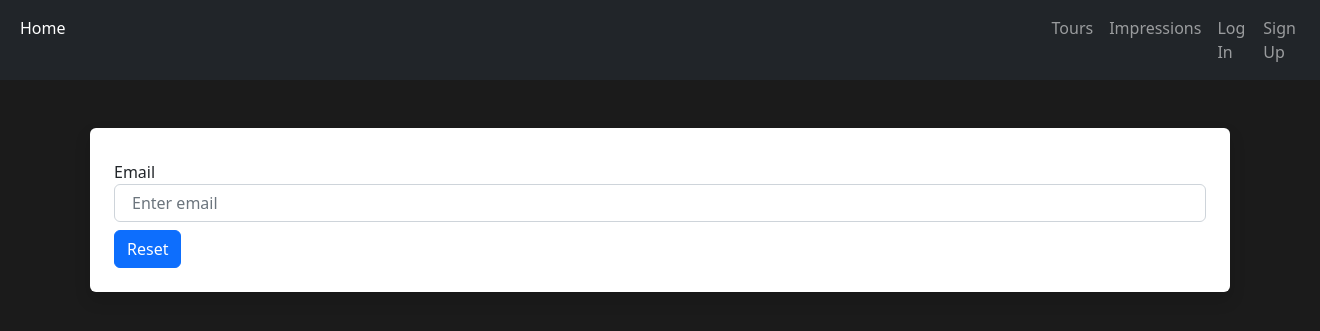
After one commit to qristinius/TravelGeorgia, a Flask app: page /forgot_password in a window 1320 px wide. The commit adds this page. Shown: the top 331 px of the page. Run offline with Flask 2, Linux system fonts and the light colour scheme.

Commit message:
add reset password

```diff
--- a/app/__init__.py
+++ b/app/__init__.py
@@ -2,7 +2,7 @@ from flask import Flask
 from app.config import Config
 from app.views.main.routes import main_blueprint
 from app.views.authentication.routes import authentication_Blueprint
-from app.extensions import db, migrate,login_manager
+from app.extensions import db, migrate,login_manager, mail
 from app.commands import init_db
 from app.models.user import User
 
@@ -24,6 +24,8 @@ def register_extensions(app):
     db.init_app(app)
     migrate.init_app(app)
     login_manager.init_app(app)
+    mail.init_app(app)
+
 
     @login_manager.user_loader
     def load_user(_id):
--- a/app/extensions.py
+++ b/app/extensions.py
@@ -1,8 +1,10 @@
 from flask_sqlalchemy import SQLAlchemy
 from flask_migrate import Migrate
 from flask_login import LoginManager
+from flask_mail import Mail
 
 
 db = SQLAlchemy()
 migrate = Migrate()
 login_manager = LoginManager()
+mail = Mail()
--- a/app/models/user.py
+++ b/app/models/user.py
@@ -13,6 +13,8 @@ class User(BaseModel, UserMixin):
     username = db.Column(db.String)
     email = db.Column(db.String)
     _password = db.Column("password", db.String)
+    confirmed = db.Column(db.Boolean, default=False)
+    reset_password = db.Column(db.Boolean, default=False)
 
 
 
--- a/app/static/style.css
+++ b/app/static/style.css
@@ -18,7 +18,7 @@
 
 }
 ::placeholder {
-    color: rgb(247, 236, 236);
+    color: white;
     opacity: 2;
     padding-left: 5px;
   }
--- /dev/null
+++ b/app/templates/authentication/_activation_message.html
@@ -0,0 +1,4 @@
+You have signed up on TrevelGeorgia
+
+<br>
+<a href="{{ url_for('authentication.confirm_email', key=key, _external=True) }}"> Click here to activate your account</a>
--- /dev/null
+++ b/app/templates/authentication/_reset_message.html
@@ -0,0 +1,4 @@
+You have requested to reset your password, if this request wasn't made by you, please check your passwords.
+
+<br>
+<a href="{{ url_for('authentication.reset_password', key=key, _external=True) }}"> Click here to reset your password</a>
--- /dev/null
+++ b/app/templates/authentication/forgot_password.html
@@ -0,0 +1,13 @@
+{% extends "layouts/base.html" %}
+{% block content %}
+    <div class="container mt-5 rounded bg-white p-4 shadow">
+        <form method="post">
+            {{ form.hidden_tag() }}
+            <div class="form-group mt-2">
+                <label for="inputEmail">{{ form.email.label }}</label>
+                {{ form.email(class="form-control", id="inputEmail", placeholder="Enter email") }}
+            </div>
+            {{ form.submit(class="btn btn-primary mt-2") }}
+        </form>
+    </div>
+{% endblock %}
--- a/app/templates/authentication/login.html
+++ b/app/templates/authentication/login.html
@@ -16,6 +16,9 @@
         {{ login_form.submit (class = "backgroundgradient", value = "Log in", style="width:150px") }}
 
 </form>
+
+<a  href="{{url_for('authentication.forgot_password')}}" style="color:rgb(68, 18, 204)">Forgot Password?</a>
+
 </div>
 </div>
 {% endblock %}
--- a/app/templates/layouts/base.html
+++ b/app/templates/layouts/base.html
@@ -10,7 +10,7 @@
 
 
 </head>
-<body style="background-color: rgb(0, 0, 0)">
+<body style="background-color: rgb(27, 27, 27)">
 <nav class="navbar navbar-expand-lg navbar-dark bg-dark">
     <div class="container-fluid">
         <button class="navbar-toggler" type="button" data-bs-toggle="collapse" data-bs-target="#navbarNavAltMarkup"
@@ -37,6 +37,7 @@
 
 
 
+
 {% block content %}
 {% endblock %}
 
--- a/app/views/authentication/forms.py
+++ b/app/views/authentication/forms.py
@@ -20,3 +20,14 @@ class LoginForm(FlaskForm):
     email = EmailField(validators=[DataRequired(), Email()])
     password = PasswordField(validators=[DataRequired("password is required")])
     submit = SubmitField()
+
+
+class PasswordRecoveryForm(FlaskForm):
+    email = EmailField('Email', [DataRequired(), Email()])
+    submit = SubmitField('Reset')
+
+
+class ResetPasswordForm(FlaskForm):
+    password = PasswordField('Password',[DataRequired()])
+    confirm_password = PasswordField('Repeat password', [DataRequired(), equal_to('password')])
+    submit = SubmitField('Reset')
--- a/app/views/authentication/routes.py
+++ b/app/views/authentication/routes.py
@@ -1,8 +1,9 @@
 from flask import Blueprint, render_template, flash, request, redirect, url_for
-from app.views.authentication.forms import RegisterForm, LoginForm
-from app.extensions import db
+from app.views.authentication.forms import RegisterForm, LoginForm, PasswordRecoveryForm, ResetPasswordForm
 from app.models.user import User
 from flask_login import login_user, logout_user
+from app.email import send_email, confirm_key, create_key
+
 authentication_Blueprint  = Blueprint("authentication", __name__, template_folder="templates")
 
 @authentication_Blueprint.route("/registration", methods =["GET", "POST"])
@@ -16,11 +17,59 @@ def register():
         user.create()
         user.save()
         flash("succesfully registered")
+        key = create_key(form.email.data)
+        html = render_template('authentication/_activation_message.html', key=key)
+        send_email("Confirm your account", html, form.email.data)
+
+
     else:
         print(form.errors)
 
+    return render_template("authentication/registration.html", register_form = form)
 
-    return render_template("authentication/registration.html", register_form = form)
+@authentication_Blueprint.route("/confirm_email/<string:key>")
+def confirm_email(key):
+    email = confirm_key(key)
+    user = User.query.filter_by(email=email).first()
+    if user and not user.confirmed:
+        user.confirmed = True
+        user.save()
+        return redirect(url_for('main.home'))
+    else:
+        return "Wrong secret key or expired, or already confirmed"
+
+
+
+@authentication_Blueprint.route("/forgot_password", methods=['GET', 'POST'])
+def forgot_password():
+    form = PasswordRecoveryForm()
+    if form.validate_on_submit():
+        user = User.query.filter_by(email=form.email.data).first()
+        if user:
+            user.reset_password = True
+            reset_key = create_key(form.email.data)
+            html = render_template('authentication/_reset_message.html', key=reset_key)
+            send_email("Reset your password", html, form.email.data)
+            user.save()
+            return "You have been emailed password reset link"
+    return render_template('authentication/forgot_password.html', form=form)
+
+
+@authentication_Blueprint.route("/reset_password/<string:key>", methods=['GET', 'POST'])
+def reset_password(key):
+    form = ResetPasswordForm()
+    email = confirm_key(key)
+    user = User.query.filter_by(email=email).first()
+
+    if not user: return "Wrong secret key or expired, or already confirmed"
+    if not user.reset_password: return "Password already reset"
+
+    if form.validate_on_submit():
+        user.password = form.password.data
+        user.reset_password = False
+        user.save()
+        return redirect(url_for('authentication.login'))
+    return render_template("authentication/reset_password.html", form=form)
 
 
 
@@ -37,6 +86,8 @@ def login():
     return render_template("authentication/login.html", login_form=form)
 
 
+
+
 @authentication_Blueprint.route("/logout")
 def logout():
     logout_user()
```
Also changed, not shown: app/config.py (+10 -0 lines), app/email.py (added, +27 -0 lines), app/templates/authentication/reset_password.html (added, +17 -0 lines), db.sqlite.
